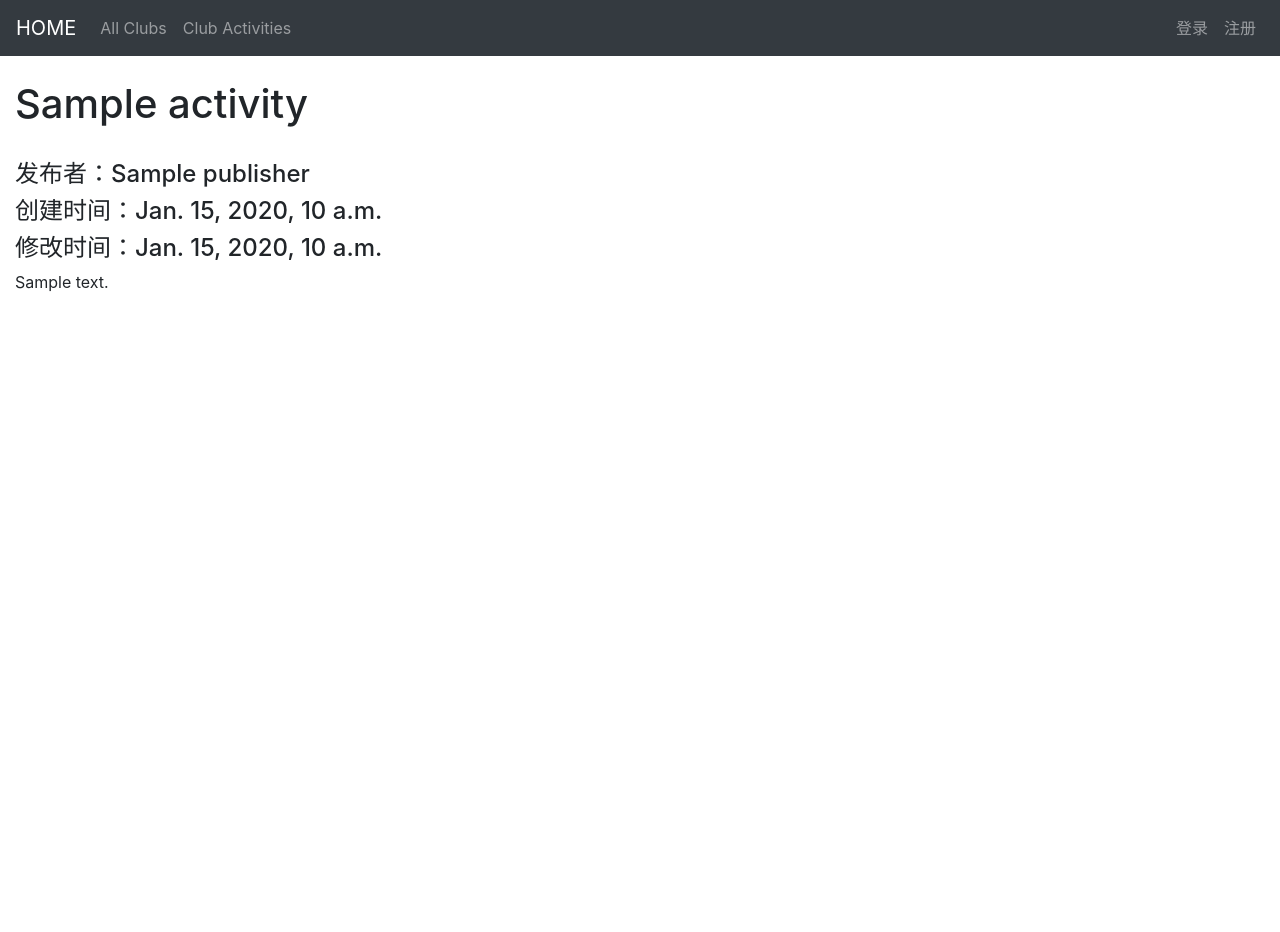
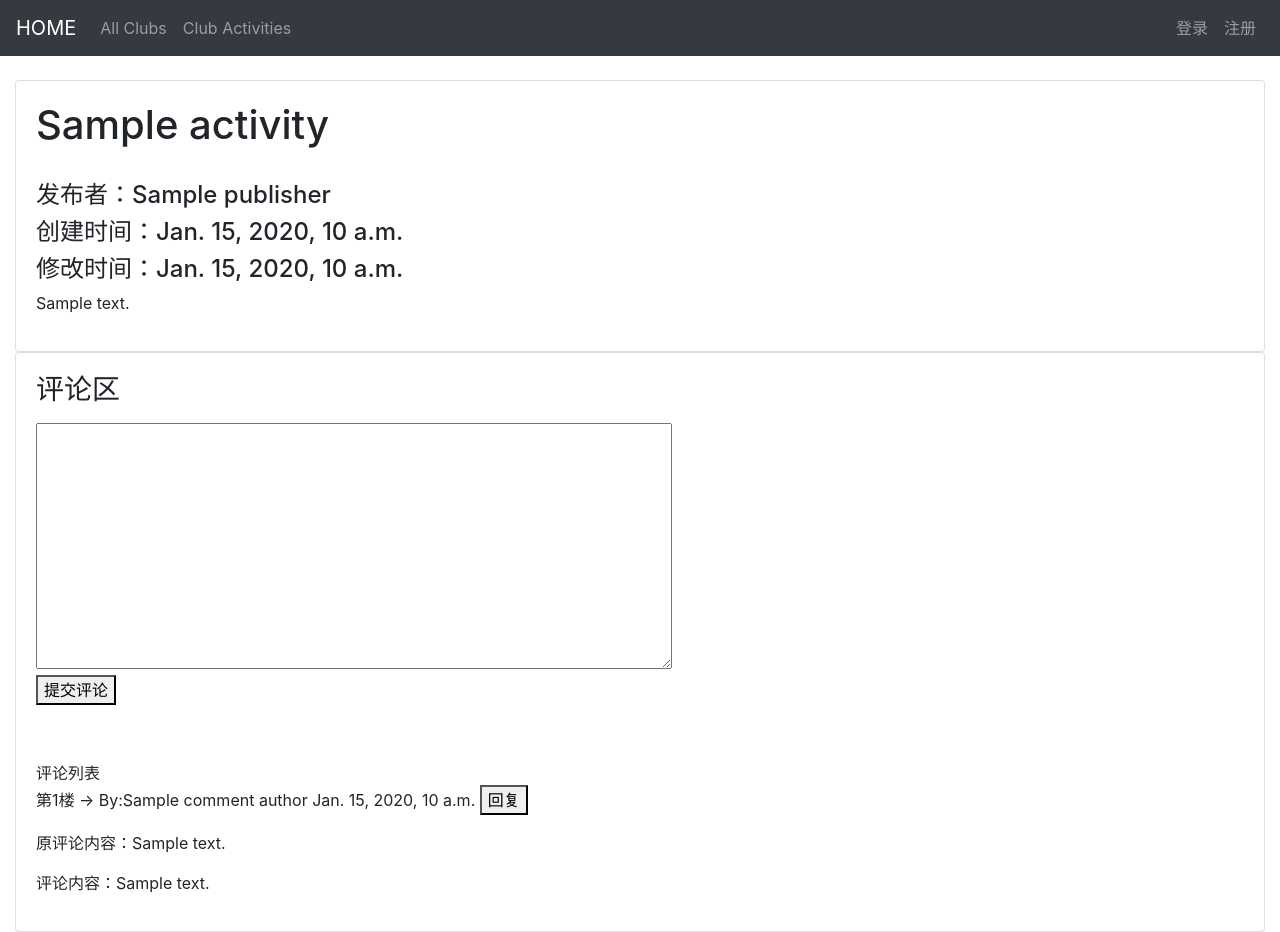
Before and after one commit to Yeecoder/learningProjects, a Django app: template Club/ClubWeb/activity/templates/activity/detail.html in a window 1280 px wide. Before the commit the page ends 292 px from the top, so only its background shows below. Run offline with Django 3.2, Linux system fonts and the light colour scheme; the template is opened without the code that fills it: most values are stand-ins (such as "Sample title", 1, 10 or a date in 2020); some libraries are stand-ins or nearby versions.

Commit message:
基本的评论功能

```diff
--- a/Club/ClubWeb/activity/templates/activity/detail.html
+++ b/Club/ClubWeb/activity/templates/activity/detail.html
@@ -53,6 +53,8 @@
         </ul>
     </nav>
 <div class="container-fluid" style="margin-top:80px">
+    <div class="card">
+        <div class="card-body">
             <div>
                 <h1>{{ activity.title }}</h1>
                 <br>
@@ -67,5 +69,71 @@
             </div>
         </div>
     </div>
+    <div class="card">
+        <div class="card-body">
+            <h3>评论区</h3>
+            <div class="comment_post">
+                <div id="commentform_title">
+                    <p id="comment_message"></p>
+                    <textarea rows="10" cols="60" id="comment_context"></textarea>
+                    {% csrf_token %}
+                    <p><button>提交评论</button></p>
+                </div>
+            </div>
+        </div>
+        <div class="card-body">
+            <div class="comment_show">
+                <div class="feedback_area_title">
+                    评论列表
+                </div>
+                <div class="comment_list">
+                    {% for comment in comment_list %}
+                        <div>
+                            <p>第{{ forloop.counter}}楼 -> By:{{ comment.comment_author.name }}    {{ comment.comment_time }}    <button class="reply" name="{{ comment.comment_author.name }}" pk = "{{ comment.pk }}">回复</button></p>
+                            {% if comment.pre_comment_id %}
+                                <p>
+                                    原评论内容：{{ comment.pre_comment.comment_context }}
+                                </p>
+                            {% endif %}
+                            <p>
+                                评论内容：{{ comment.comment_context }}
+                            </p>
+                        </div>
+                    {% endfor %}
+                </div>
+            </div>
+        </div>
+    </div>
+</div>
+    <script>
+            var token = $('input[name=csrfmiddlewaretoken]').val();
+            var pid = ""
+            $(".comment_post p button").click(function (){
+                $.ajax({
+                    url: '/activity/comment/',
+                    type: 'post',
+                    data: {
+                        csrfmiddlewaretoken: token,
+                        comment_context: $("#comment_context").val(),
+                        activity_id: {{ activity.pk }},
+                        pid: pid
+                    },
+                    success: function (res){
+                        console.log(res)
+                        $("#comment_message").html($("#comment_message").html() + "已成功回复")
+                        for(let i = 0;i < 5000;i++){}
+                        window.location.reload()
+                        $("#comment_context").val("")
+                        pid = ""
+                    }
+                })
+            })
+            $(".reply").click(function (){
+                $("#comment_context").focus()
+                var val = "@" + $(this).attr("name") + "\n"
+                $("#comment_context").val(val)
+                pid = $(this).attr("pk")
+            })
+    </script>
 </body>
 </html>
--- a/Club/ClubWeb/activity/urls.py
+++ b/Club/ClubWeb/activity/urls.py
@@ -7,4 +7,5 @@ app_name = 'activity'
 urlpatterns = [
     path('',views.clubactive,name='activity'),
     path('<str:title>',views.activity_detail,name='detail'),
+    path('comment/',views.comment, name='comment'),
 ]
--- a/Club/ClubWeb/signinaout/views.py
+++ b/Club/ClubWeb/signinaout/views.py
@@ -1,4 +1,5 @@
 from django.shortcuts import render,redirect
+from django.contrib import auth
 
 from . import models
 from . import forms
```
Also changed, not shown: Club/ClubWeb/activity/models.py (+14 -0 lines), Club/ClubWeb/activity/views.py (+16 -2 lines), Club/ClubWeb/activity/migrations/0002_comment.py (added). Lines whose indentation alone changed are shown as unchanged.
